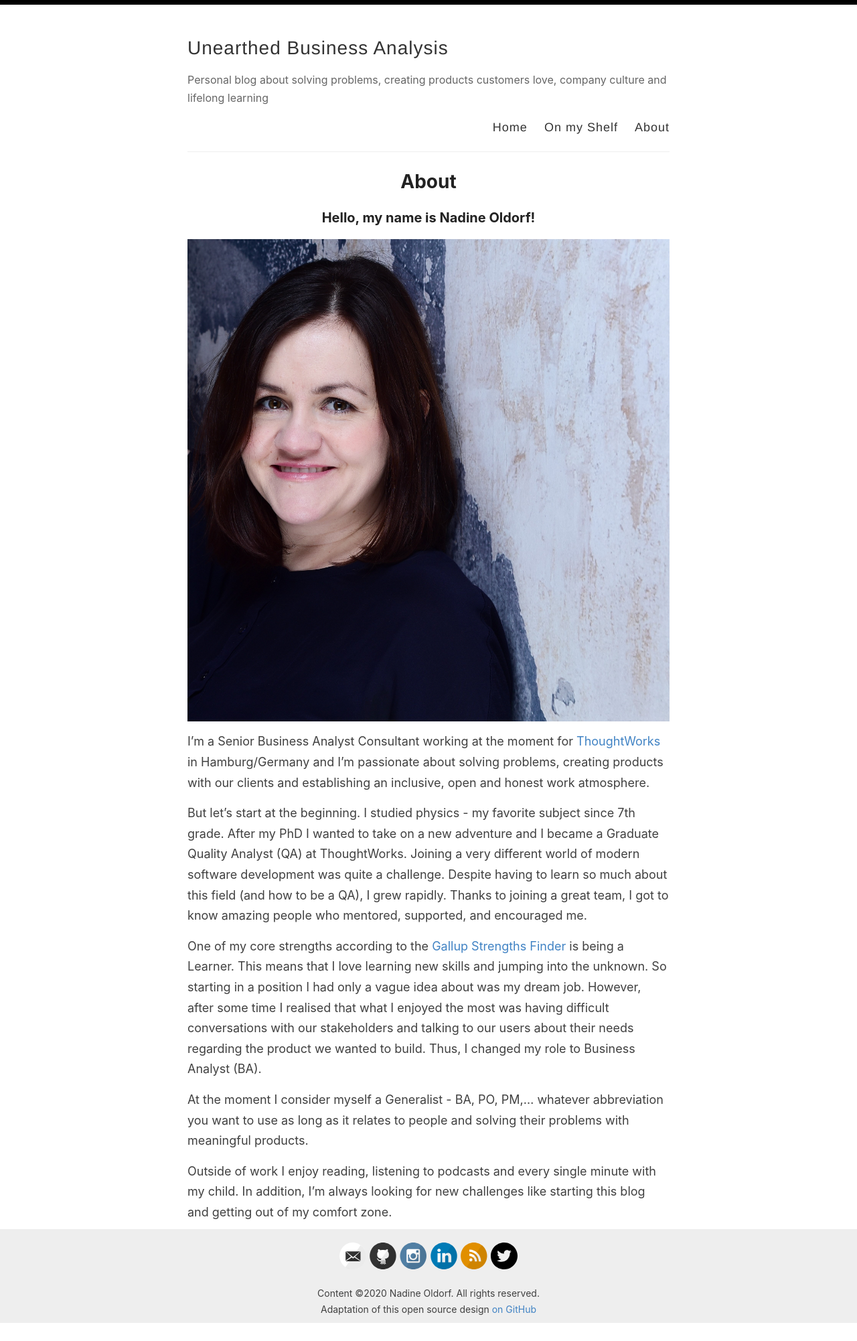
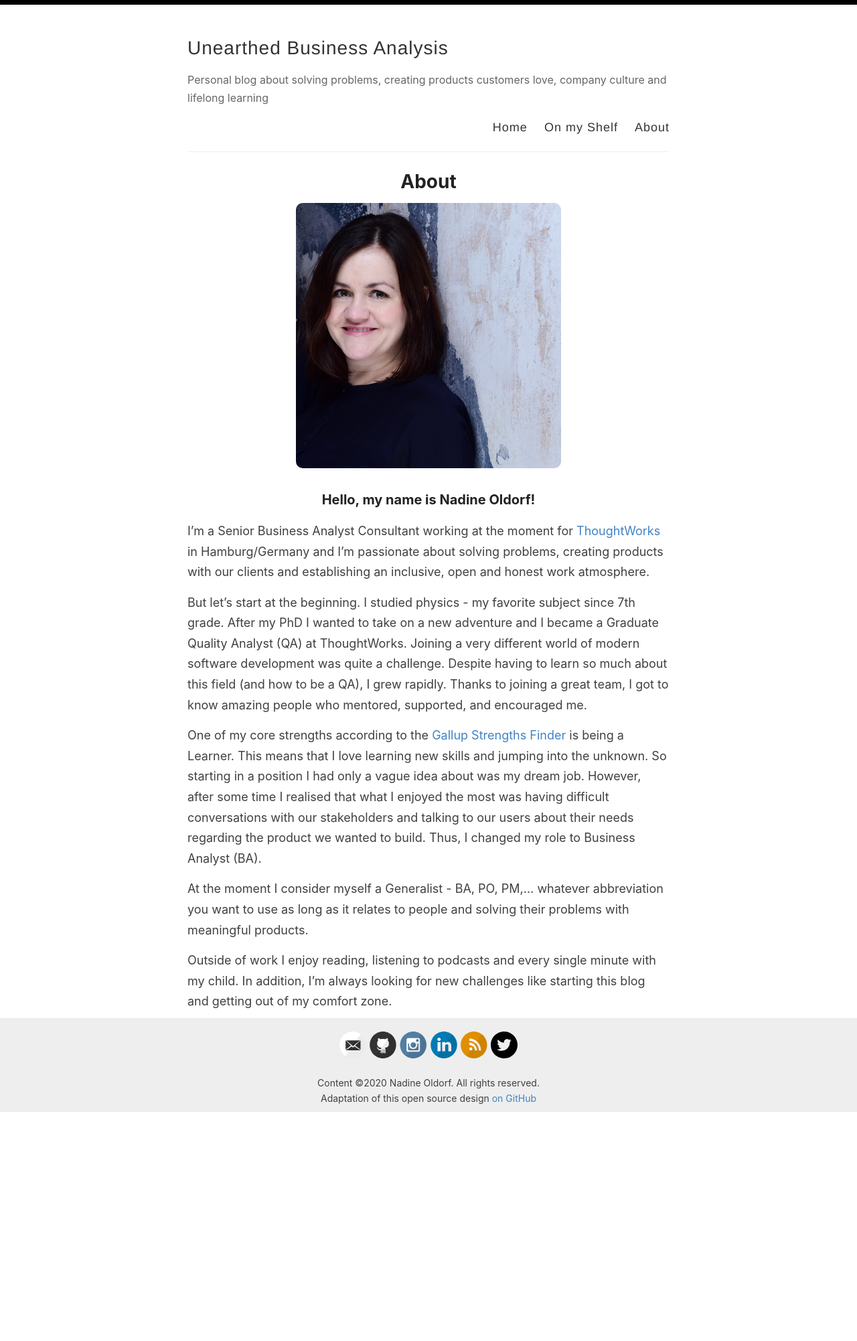
Before and after one commit to noldorf/unearthedBA, a Jekyll site: the page built from _pages/about.md, in a window 1280 px wide. Shown: the whole page at 67% size. Built offline with Jekyll 4.4.1, drawn with Linux system fonts in a browser that asks for light colours; after the commit the page ends 1687 px from its top, so only the background shows below that.

Commit message:
adding images to pages

```diff
--- a/_layouts/page.html
+++ b/_layouts/page.html
@@ -6,6 +6,12 @@ layout: default
 
   <h1>{{ page.title }}</h1>
 
+  {% if page.image %}
+  <div class="article-pic-box">
+    <img class="article-pic" src="{{ page.image }}" />
+  </div>
+  {% endif %}
+
   <div class="entry">
     {{ content }}
   </div>
--- a/_pages/about.md
+++ b/_pages/about.md
@@ -2,11 +2,10 @@
 layout: page
 permalink: /about/
 title: About
+image: ../images/Profilbild.jpg
 ---
 
 ### Hello, my name is Nadine Oldorf!
-
-<img class="profile-pic" src="../images/Profilbild.jpg" />
 
 I'm a Senior Business Analyst Consultant working at the moment for [ThoughtWorks](https://www.thoughtworks.com/) in Hamburg/Germany and I'm passionate about solving problems, creating products with our clients and establishing an inclusive, open and honest work atmosphere.
 
```
